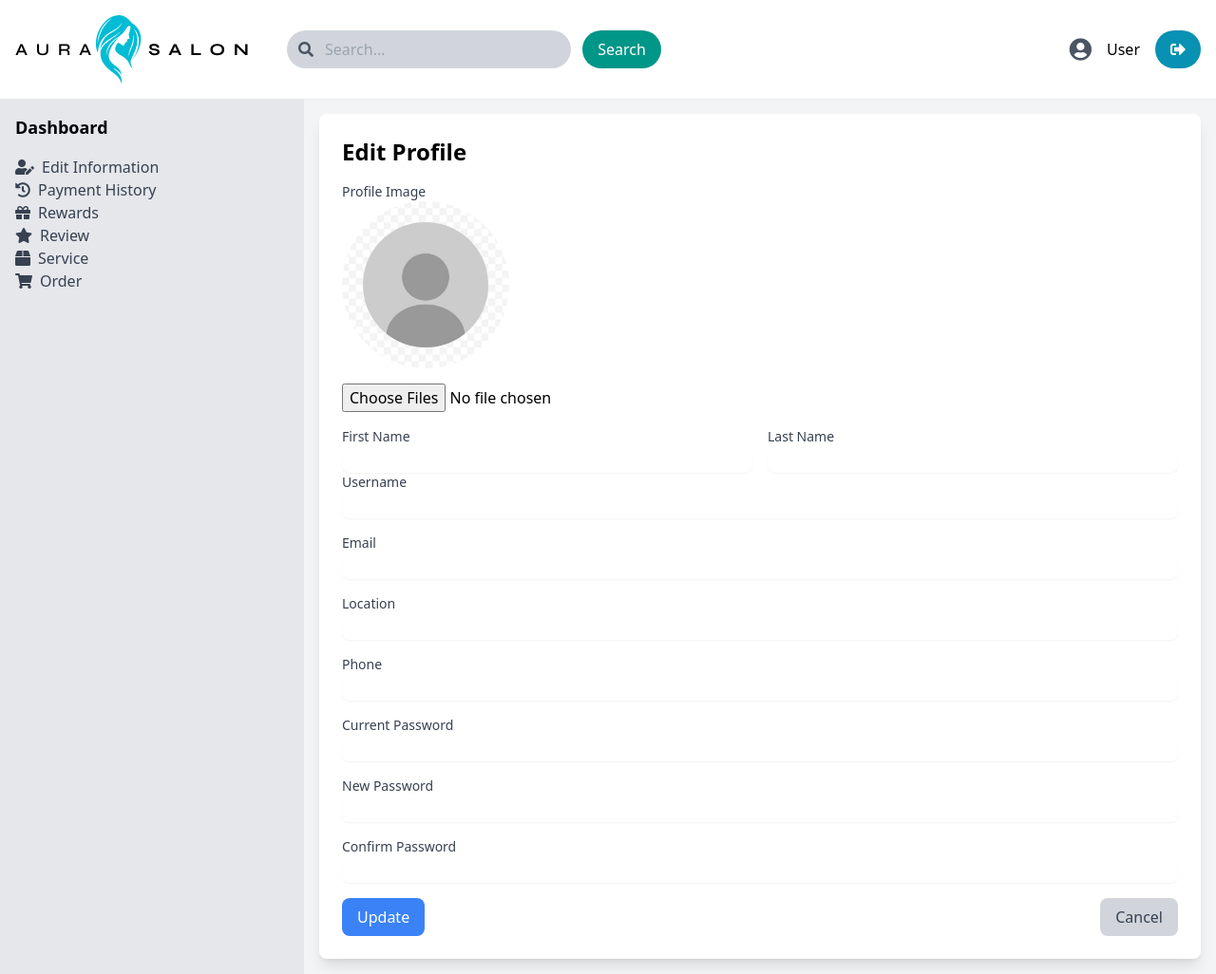
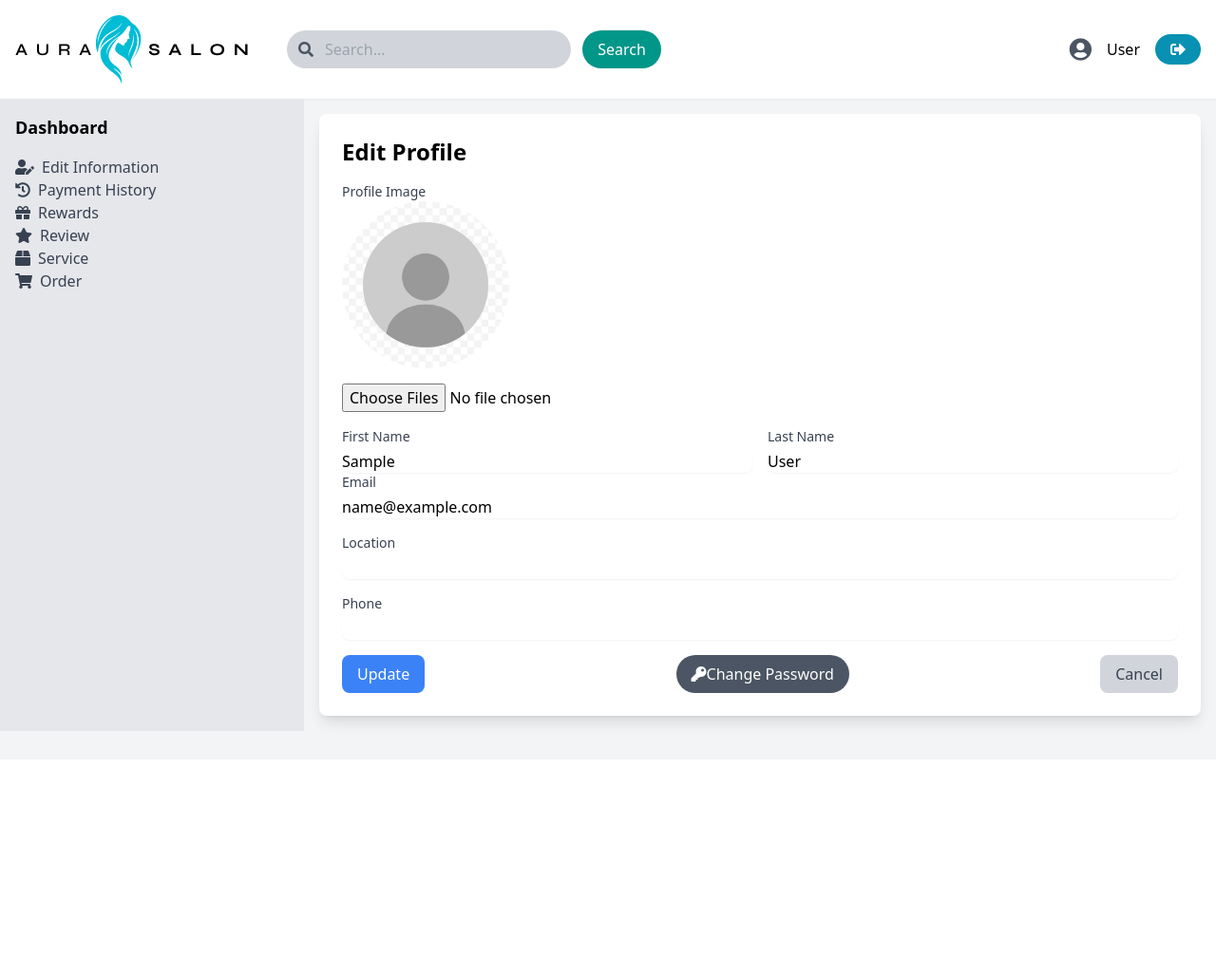
Before and after one commit to KiranPila-Shrestha/BeautySalonHouse, a Django app: template BeautySalonHouse/templates/User_Profile_Management/EditProfile.html in a window 1280 px wide. Shown: the whole page at 95% size. After the commit the page ends 774 px from the top, so only its background shows below. Run offline with Django 4.2, Linux system fonts and the light colour scheme; the template is opened without the code that fills it, so the values that code supplies are empty; the visitor is signed in with stand-in values (Sample User, id 1); some libraries are stand-ins or nearby versions.

Commit message:
1. Done with update, change password and restore password.
1. User can update their details.
2. User can change password.
3. User can restore password through smtp mail.

```diff
--- a/BeautySalonHouse/templates/Login_Register/Login.html
+++ b/BeautySalonHouse/templates/Login_Register/Login.html
@@ -70,7 +70,7 @@
 
               <!--  -->
               <div class="mt-2">
-                <a href="" class="text-gray-400">Forgot password?</a>
+                <a href="{% url 'reset_password' %}"  class="text-gray-400">Forgot password?</a>
               </div>
 
               <!--  -->
--- a/BeautySalonHouse/templates/User_Profile_Management/EditProfile.html
+++ b/BeautySalonHouse/templates/User_Profile_Management/EditProfile.html
@@ -34,7 +34,7 @@
        <div class="flex items-center">
         <span class="text-gray-600 mr-4"><i class="fas fa-user-circle text-2xl"></i></span>
         <span class="text-black mr-4">User</span>
-        <button class="bg-cyan-600 hover:bg-cyan-700 text-white py-2 px-4 rounded-full"><i class="fas fa-sign-out-alt"></i></button>
+        <button class="bg-cyan-600 hover:bg-cyan-700 text-white py-2 px-4 rounded-full"><a href="{% url 'logout' %}" class="flex items-center"> <i  class="fas fa-sign-out-alt"></i></a></button>
     </div>
     </header>
 
@@ -57,70 +57,97 @@
             <div class="bg-white shadow-lg rounded-lg p-6">
                 <h1 class="text-2xl font-bold mb-4">Edit Profile</h1>
                 <!-- Profile Form -->
-                <form method = "post">
+                <form action = "" method = "POST" enctype="multipart/form-data">
                     {% csrf_token%}
                     <!-- Profile Image -->
                     <div class="mb-4">
                         <label for="profile-image" class="block text-sm font-medium text-gray-700">Profile Image</label>
                         <img id="image-preview" src="{{ user.profile_image.url }}" alt="Profile Image" class="h-[15%] w-[20%] object-cover rounded-full mb-4" onerror="this.onerror=null; this.src='../../static/images/default_image/profiledefault.jpg';">
-                        <input id="image-input" class="" type="file" name="profileImg" accept="image/png, image/jpeg" multiple>
+                        <input id="image-input" class="" type="file" name="save_update_image" accept="image/png, image/jpeg" multiple>
                     </div>
                     <!-- Other Profile Fields -->
                     <!-- First Name -->
                     <div class="grid grid-cols-2 gap-4">
                         <div>
                             <label for="first-name" class="block text-sm font-medium text-gray-700">First Name</label>
-                            <input type="text" id="first-name" name="first-name" class="mt-1 block w-full border-gray-300 rounded-lg shadow-sm focus:ring-blue-500 focus:border-blue-500">
+                            <input type="text"  name="first_name" class="mt-1 block w-full border-gray-300 rounded-lg shadow-sm focus:ring-blue-500 focus:border-blue-500" value="{{user.first_name}}" required>
                         </div>
                         <!-- Last Name -->
                         <div>
                             <label for="last-name" class="block text-sm font-medium text-gray-700">Last Name</label>
-                            <input type="text" id="last-name" name="last_name" class="mt-1 block w-full border-gray-300 rounded-lg shadow-sm focus:ring-blue-500 focus:border-blue-500">
+                            <input type="text"  name="last_name" class="mt-1 block w-full border-gray-300 rounded-lg shadow-sm focus:ring-blue-500 focus:border-blue-500" value="{{user.last_name}}" required>
                         </div>
                     </div>
-                    <!-- Username -->
+                    {% comment %} <!-- Username -->
                     <div class="mb-4">
                         <label for="username" class="block text-sm font-medium text-gray-700">Username</label>
-                        <input type="text" id="username" name="username" class="mt-1 block w-full border-gray-300 rounded-lg shadow-sm focus:ring-blue-500 focus:border-blue-500">
-                    </div>
+                        <input type="text"  name="username" class="mt-1 block w-full border-gray-300 rounded-lg shadow-sm focus:ring-blue-500 focus:border-blue-500">
+                    </div> {% endcomment %}
                     <!-- Email -->
                     <div class="mb-4">
                         <label for="email" class="block text-sm font-medium text-gray-700">Email</label>
-                        <input type="email" id="email" name="email" class="mt-1 block w-full border-gray-300 rounded-lg shadow-sm focus:ring-blue-500 focus:border-blue-500">
+                        <input type="email"  name="email" class="mt-1 block w-full border-gray-300 rounded-lg shadow-sm focus:ring-blue-500 focus:border-blue-500" value="{{user.email}}" required>
                     </div>
                     <!-- Location -->
                     <div class="mb-4">
                         <label for="location" class="block text-sm font-medium text-gray-700">Location</label>
-                        <input type="text" id="location" name="location" class="mt-1 block w-full border-gray-300 rounded-lg shadow-sm focus:ring-blue-500 focus:border-blue-500">
+                        <input type="text"  name="address" class="mt-1 block w-full border-gray-300 rounded-lg shadow-sm focus:ring-blue-500 focus:border-blue-500" value="{{user.userdetail.address}}"required>
                     </div>
                     <!-- Phone -->
                     <div class="mb-4">
                         <label for="phone" class="block text-sm font-medium text-gray-700">Phone</label>
-                        <input type="tel" id="phone" name="phone" class="mt-1 block w-full border-gray-300 rounded-lg shadow-sm focus:ring-blue-500 focus:border-blue-500">
+                        <input type="tel"  name="contact_number" class="mt-1 block w-full border-gray-300 rounded-lg shadow-sm focus:ring-blue-500 focus:border-blue-500"  value="{{user.userdetail.contact_number}}"required>
                     </div>
-                    <!-- Current Password -->
+                    {% comment %} <!-- Current Password -->
                     <div class="mb-4">
                         <label for="current-password" class="block text-sm font-medium text-gray-700">Current Password</label>
-                        <input type="password" id="current-password" name="current-password" class="mt-1 block w-full border-gray-300 rounded-lg shadow-sm focus:ring-blue-500 focus:border-blue-500">
+                        <input type="password"  name="current-password" class="mt-1 block w-full border-gray-300 rounded-lg shadow-sm focus:ring-blue-500 focus:border-blue-500">
                     </div>
-                    <!-- New Password -->
-                    <div class="mb-4">
-                        <label for="new-password" class="block text-sm font-medium text-gray-700">New Password</label>
-                        <input type="password" id="new-password" name="new-password" class="mt-1 block w-full border-gray-300 rounded-lg shadow-sm focus:ring-blue-500 focus:border-blue-500">
-                    </div>
+
                     <!-- Confirm Password -->
                     <div class="mb-4">
                         <label for="confirm-password" class="block text-sm font-medium text-gray-700">Confirm Password</label>
-                        <input type="password" id="confirm-password" name="confirm-password" class="mt-1 block w-full border-gray-300 rounded-lg shadow-sm focus:ring-blue-500 focus:border-blue-500">
+                        <input type="password"  name="confirm-password" class="mt-1 block w-full border-gray-300 rounded-lg shadow-sm focus:ring-blue-500 focus:border-blue-500">
+                    </div> {% endcomment %}
+                    <!-- Buttons -->
+                    <div class="flex justify-between items-center">
+                        <button type="submit" class="px-4 py-2 bg-blue-500 text-white rounded-lg" value="Update">Update</button>
+                        <button class="bg-gray-600 hover:bg-gray-700 text-white py-2 px-4 rounded-full ml-4">
+                            <a href="{% url 'ChangePassword' user.id%}" class="flex items-center">
+                                <i class="fas fa-key"></i> Change Password
+                            </a>
+                        </button>
+
+                        <button type="button" class="px-4 py-2 bg-gray-300 text-gray-700 rounded-lg ml-4">Cancel</button>
                     </div>
-                    <!-- Buttons -->
-                    <div class="flex justify-between">
-                        <button type="submit" class="px-4 py-2 bg-blue-500 text-white rounded-lg">Update</button>
-                        <button type="button" class="px-4 py-2 bg-gray-300 text-gray-700 rounded-lg">Cancel</button>
-                    </div>
+
+
+
                 </form>
             </div>
         </main>
     </div>
 </body>
 </html>
+
+<script>
+    document.addEventListener('DOMContentLoaded', function() {
+        const imageInput = document.getElementById('image-input');
+        const imagePreview = document.getElementById('image-preview');
+
+        imageInput.addEventListener('change', function() {
+            if (this.files && this.files[0]) {
+                const reader = new FileReader();
+
+                reader.onload = function(e) {
+                    imagePreview.src = e.target.result;
+                };
+
+                reader.readAsDataURL(this.files[0]);
+            } else {
+                // Clear the preview when no file is selected
+                imagePreview.src = '';
+            }
+        });
+    });
+</script>
--- a/BeautySalonHouse/users/urls.py
+++ b/BeautySalonHouse/users/urls.py
@@ -8,11 +8,26 @@ urlpatterns = [
     path('logout', views.logoutUser, name='logout'),
     # path('logout', views.logoutUser, name='logout'),
     path('register', views.registerUser, name='register'),
+    path('AdminDashBoard/', views.AdminDashBoard, name='AdminDashBoard'),
+    path('EditProfile/<int:user_id>/', views.EditProfile, name='EditProfile'),
+    path('ChangePassword/<int:user_id>/', views.ChangePassword, name= 'ChangePassword'),
 
-     path('AdminDashBoard/', views.AdminDashBoard, name='AdminDashBoard'),
+    # PASSWORD RESET
+    path('reset_password', auth_views.PasswordResetView.as_view(
+    template_name="Login_Register/Reset_Password/ResetPassword.html"),
+    name="reset_password"),
 
+    path('reset_password_sent', auth_views.PasswordResetDoneView.as_view(
+    template_name="Login_Register/Reset_Password/SentPasswordReset.html"),
+    name="password_reset_done"),
 
-   path('EditProfile/', views.EditProfile, name='EditProfile'),
+    path('reset/<uidb64>/<token>/', auth_views.PasswordResetConfirmView.as_view(
+    template_name="Login_Register/Reset_Password/ConfirmResetPassword.html"),
+    name="password_reset_confirm"),
+
+    path('reset_password_complete', auth_views.PasswordResetCompleteView.as_view(
+    template_name="Login_Register/Reset_Password/ResetPasswordNext.html"),
+    name="password_reset_complete"),
 
     # FOR Admin
     # path('adminHome', views.adminHome, name='adminHome'),
```
Also changed, not shown: BeautySalonHouse/BeautySalonHouse/settings.py (+8 -0 lines), BeautySalonHouse/templates/Login_Register/Reset_Password/ChangePassword.html (added, +78 -0 lines), BeautySalonHouse/templates/landing_page/index.html (+14 -15 lines), BeautySalonHouse/users/forms.py (+17 -10 lines), BeautySalonHouse/users/views.py (+108 -7 lines).
